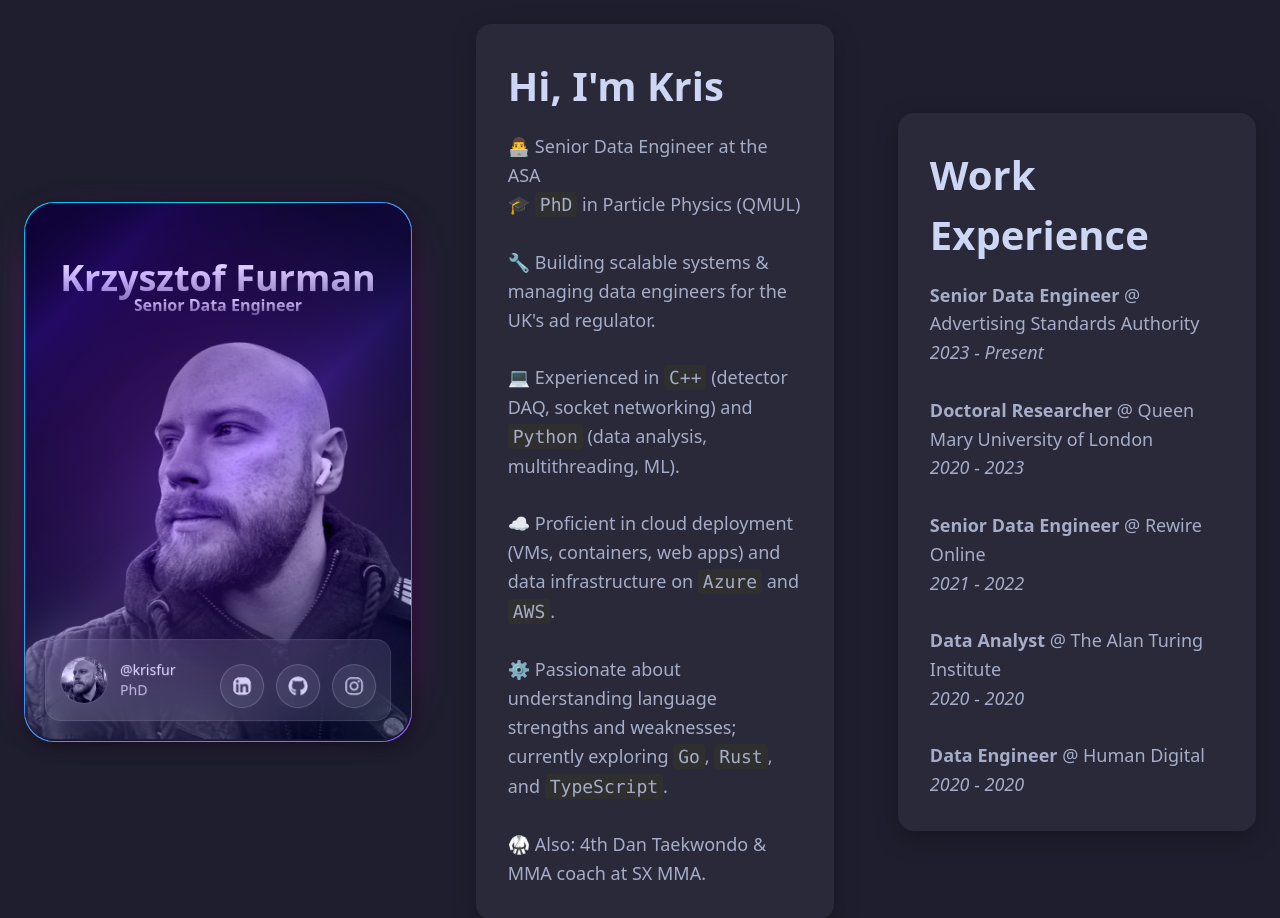
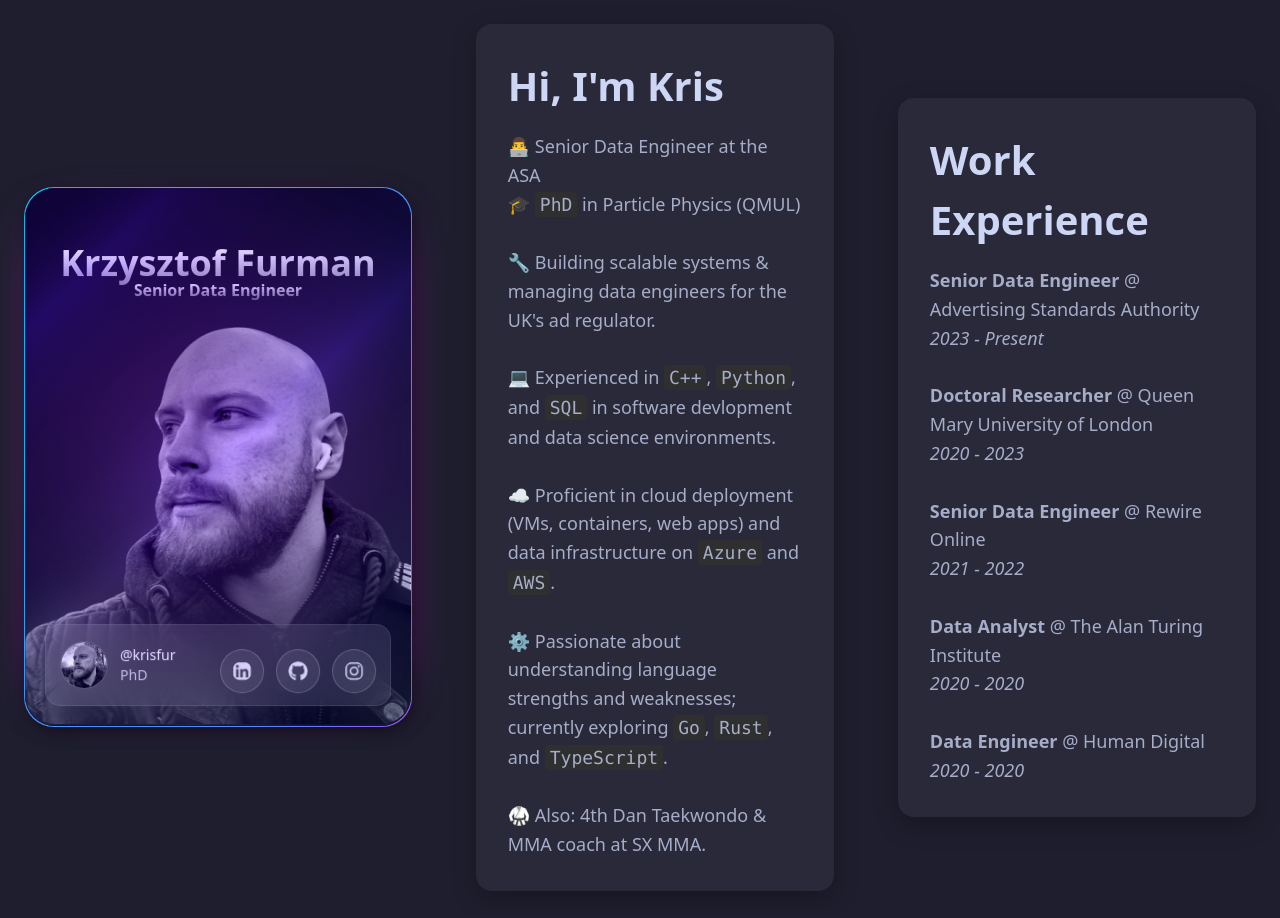
Before and after one commit to krisfur/personal-site, a React (Vite) app: page / in a window 1280 px wide. Shown: the top 918 px of the page. Built offline with nearby package versions, Linux system fonts and the light colour scheme.

Commit message:
Added SQL.

```diff
--- a/src/App.tsx
+++ b/src/App.tsx
@@ -54,8 +54,7 @@ function App() {
             ad regulator.
             <br />
             <br />
-            💻 Experienced in <code>C++</code> (detector DAQ, socket networking)
-            and <code>Python</code> (data analysis, multithreading, ML).
+              💻 Experienced in <code>C++</code>, <code>Python</code>, and <code>SQL</code> in software devlopment and data science environments.
             <br />
             <br />
             ☁️ Proficient in cloud deployment (VMs, containers, web apps) and
```
Also changed, not shown: 1 other file (tests, documents, lock files or other folders).
